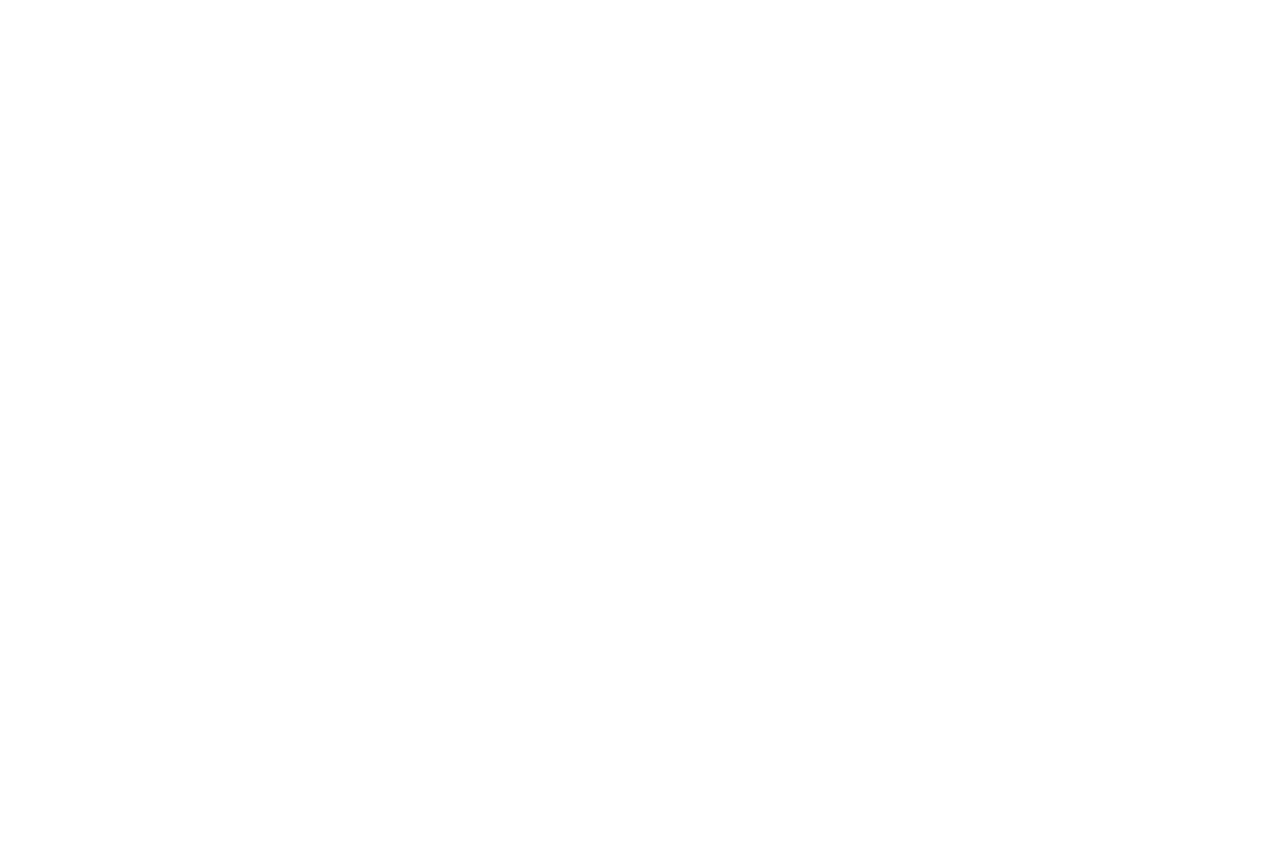
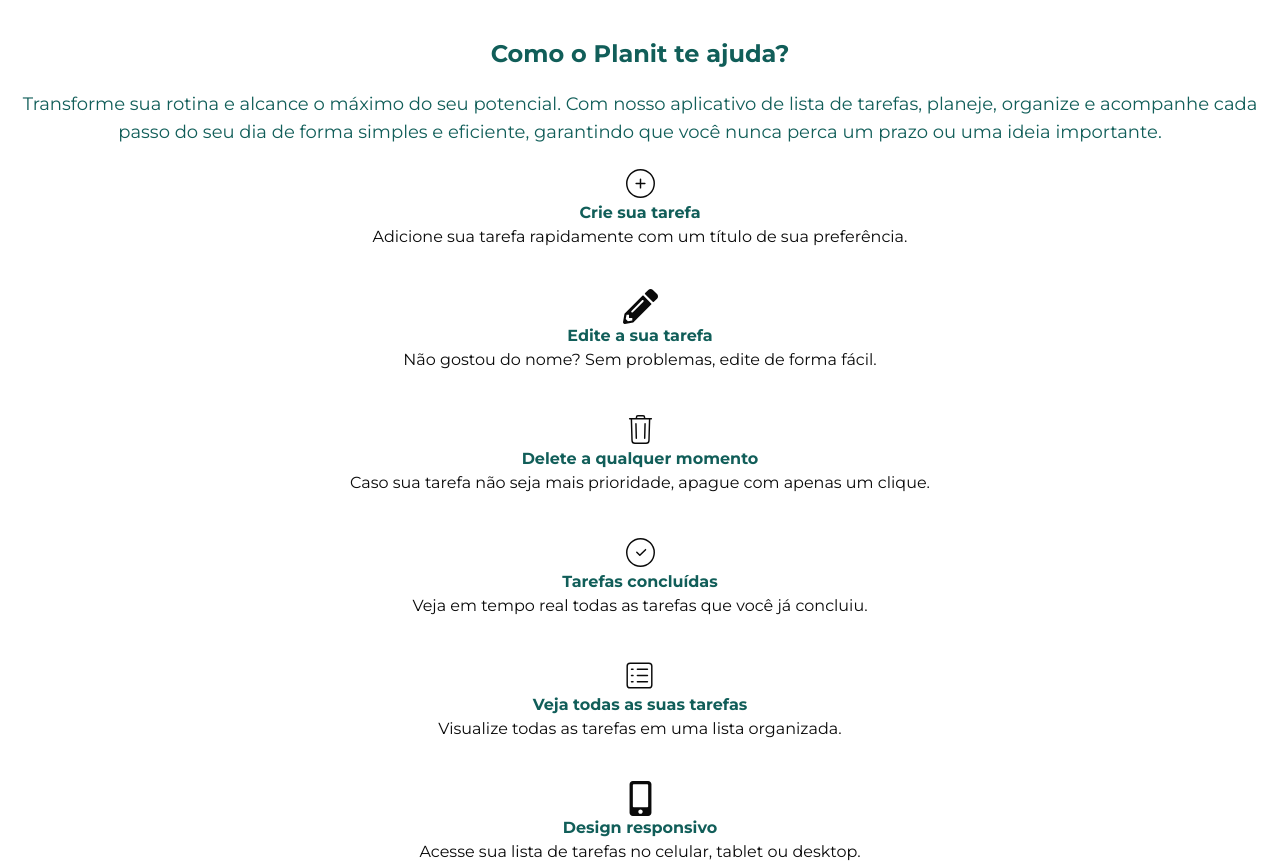
Before and after one commit to ItaloCosta-dev/planit, a Next.js app: page / in a window 1280 px wide. Shown: the part 859-1723 px from the top of the page. Before the commit the page ends 857 px from the top, so only its background shows below. Built offline with nearby package versions, Linux system fonts and the light colour scheme.

Commit message:
feat: lista de features inseridas na landig page.

```diff
--- /dev/null
+++ b/app/Landing_page/components/features.tsx
@@ -0,0 +1,77 @@
+import { CiCirclePlus } from "react-icons/ci";
+import { FaPencilAlt } from "react-icons/fa";
+import { CiTrash } from "react-icons/ci";
+import { CiCircleCheck } from "react-icons/ci";
+import { CiViewList } from "react-icons/ci";
+import { FaMobileAlt } from "react-icons/fa";
+
+const Features = () => {
+  return (
+    <div className="flex flex-col justify-center items-center gap-5 mt-10">
+      <h1 className="font-bold text-2xl text-teal-800">
+        Como o Planit te ajuda?
+      </h1>
+      <p className="text-lg text-teal-800 text-center">
+        Transforme sua rotina e alcance o máximo do seu potencial. Com nosso
+        aplicativo de lista de tarefas, planeje, organize e acompanhe cada passo
+        do seu dia de forma simples e eficiente, garantindo que você nunca perca
+        um prazo ou uma ideia importante.
+      </p>
+
+      <div className="flex flex-col justify-center items-center gap-10">
+        <div className="flex flex-col ustify-center items-center">
+          <CiCirclePlus size={35} />
+          <h1 className="font-bold text-teal-800">Crie sua tarefa</h1>
+          <p className="text-center">
+            Adicione sua tarefa rapidamente com um título de sua preferência.
+          </p>
+        </div>
+
+        <div className="flex flex-col ustify-center items-center">
+          <FaPencilAlt size={35} />
+          <h1 className="font-bold text-teal-800">Edite a sua tarefa</h1>
+          <p className="text-center">
+            Não gostou do nome? Sem problemas, edite de forma fácil.
+          </p>
+        </div>
+
+        <div className="flex flex-col ustify-center items-center">
+          <CiTrash size={35} />
+          <h1 className="font-bold text-teal-800">Delete a qualquer momento</h1>
+          <p className="text-center">
+            Caso sua tarefa não seja mais prioridade, apague com apenas um
+            clique.
+          </p>
+        </div>
+
+        <div className="flex flex-col ustify-center items-center">
+          <CiCircleCheck size={35} />
+          <h1 className="font-bold text-teal-800">Tarefas concluídas</h1>
+          <p className="text-center">
+            Veja em tempo real todas as tarefas que você já concluiu.
+          </p>
+        </div>
+
+        <div className="flex flex-col ustify-center items-center">
+          <CiViewList size={35} />
+          <h1 className="font-bold text-teal-800">
+            Veja todas as suas tarefas
+          </h1>
+          <p className="text-center">
+            Visualize todas as tarefas em uma lista organizada.
+          </p>
+        </div>
+
+        <div className="flex flex-col ustify-center items-center">
+          <FaMobileAlt size={35} />
+          <h1 className="font-bold text-teal-800">Design responsivo</h1>
+          <p className="text-center">
+            Acesse sua lista de tarefas no celular, tablet ou desktop.
+          </p>
+        </div>
+      </div>
+    </div>
+  );
+};
+
+export default Features;
--- a/app/page.tsx
+++ b/app/page.tsx
@@ -1,5 +1,6 @@
 // Landing Page
 
+import Features from "./Landing_page/components/features";
 import Header from "./Landing_page/components/header";
 import Macbook from "./Landing_page/components/macbook";
 
@@ -8,6 +9,7 @@
     <>
       <Header />
       <Macbook />
+      <Features />
     </>
   );
 };
--- a/package.json
+++ b/package.json
@@ -16,6 +16,7 @@
     "next": "15.1.4",
     "react": "^19.0.0",
     "react-dom": "^19.0.0",
+    "react-icons": "^5.4.0",
     "tailwind-merge": "^2.6.0",
     "tailwindcss-animate": "^1.0.7"
   },
```
Also changed, not shown: 1 other file (tests, documents, lock files or other folders).
